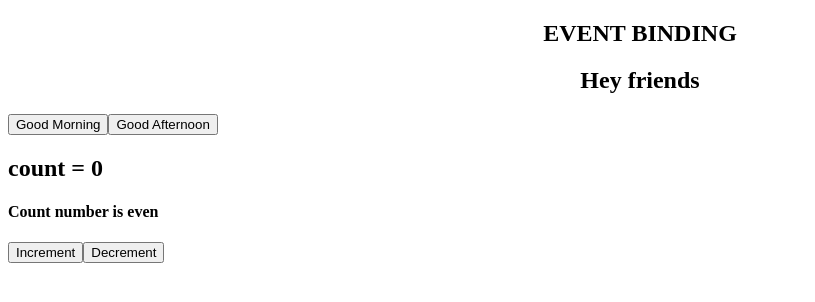
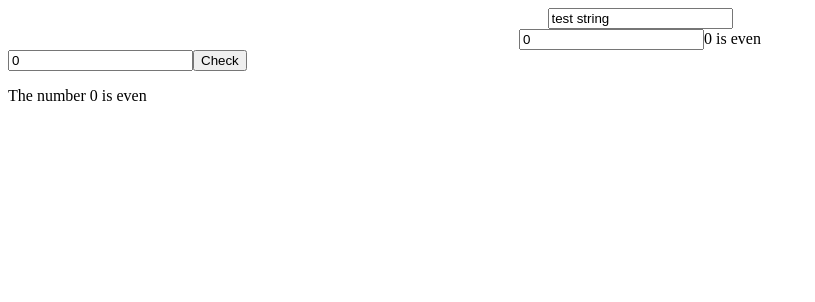
Before and after one commit to Krishnan-Karthika/Angular17, an Angular app: page / in a window 1280 px wide. Shown: the top 302 px of the page, without its empty margins (0-815 px from the left). Built offline with nearby package versions, Linux system fonts and the light colour scheme.

Commit message:
two way binding

```diff
--- a/src/app/app.component.html
+++ b/src/app/app.component.html
@@ -1,17 +1,18 @@
-<!-- EVENT BINDING -->
+<!--  two way binding -->
 
-<!-- create 2 buttons - Good morning and good afternoon. When clicked on a button, display "hey Friends, " followed by button text-->
-<h2 style="text-align: center;">EVENT BINDING</h2>
-<h2 style="text-align: center;">Hey friends{{displayMsg}}</h2>
+<div style="text-align: center;">
+  <input type="text" [(ngModel)]="data">
+</div>
 
-<button (click)="showMrngMsg()">{{mrngMsg}}</button>
-<button (click)="showNoonMsg()">{{noonMsg}}</button>
+<!-- display whether the number entered is even or odd -->
+<!-- when value entered -->
+<div style="text-align: center;">
+  <input type="number" [(ngModel)]="intValue" (input)="checkValue()">{{intValue}} is {{output}}
+</div>
 
-
-<!-- show count value, set initial value as 0. Give 2 btns to increment and decrement. SHow updated count value. -->
+<!-- when btn clicked -->
 <div>
-  <h2>count = {{count}}</h2>
-  <h4>Count number is {{evenOrOdd}}</h4>
-  <button (click)="incrementFn()">Increment</button>
-  <button (click)="decrementFn()">Decrement</button>
+  <input type="number" [(ngModel)]="intValue">
+  <button (click)="checkValue()">Check</button>
+  <p >The number {{ tempVal }} is {{ output }}</p>
 </div>
--- a/src/app/app.component.ts
+++ b/src/app/app.component.ts
@@ -1,37 +1,23 @@
 import { Component } from '@angular/core';
 import { RouterOutlet } from '@angular/router';
+import { FormsModule } from '@angular/forms';
 
 @Component({
   selector: 'app-root',
   standalone: true,
-  imports: [RouterOutlet],
+  imports: [RouterOutlet,FormsModule],
   templateUrl: './app.component.html',
   styleUrl: './app.component.css'
 })
 export class AppComponent {
   title = 'Project2';
-  mrngMsg: string = "Good Morning";
-  noonMsg: string = "Good Afternoon";
-  displayMsg: string = "";
-  evenOrOdd: string = "even";
+  data:string = "test string";
+  intValue:number = 0;
+  tempVal:number=0;
+  output:string="even";
 
-  showMrngMsg() {
-    this.displayMsg = ", "+this.mrngMsg;
-  }
-  showNoonMsg() {
-    this.displayMsg = ", "+this.noonMsg;
-  }
-
-  count = 0;
-  incrementFn() {
-    this.count++;
-    this.showNature();
-  }
-  decrementFn() {
-    this.count--;
-    this.showNature();
-  }
-  showNature() {
-    this.evenOrOdd = this.count%2 == 0 ? "even" : "odd";
+  checkValue() {
+    this.tempVal = this.intValue;
+    this.output = this.intValue%2 == 0 ? "even" : "odd";
   }
 }
```
